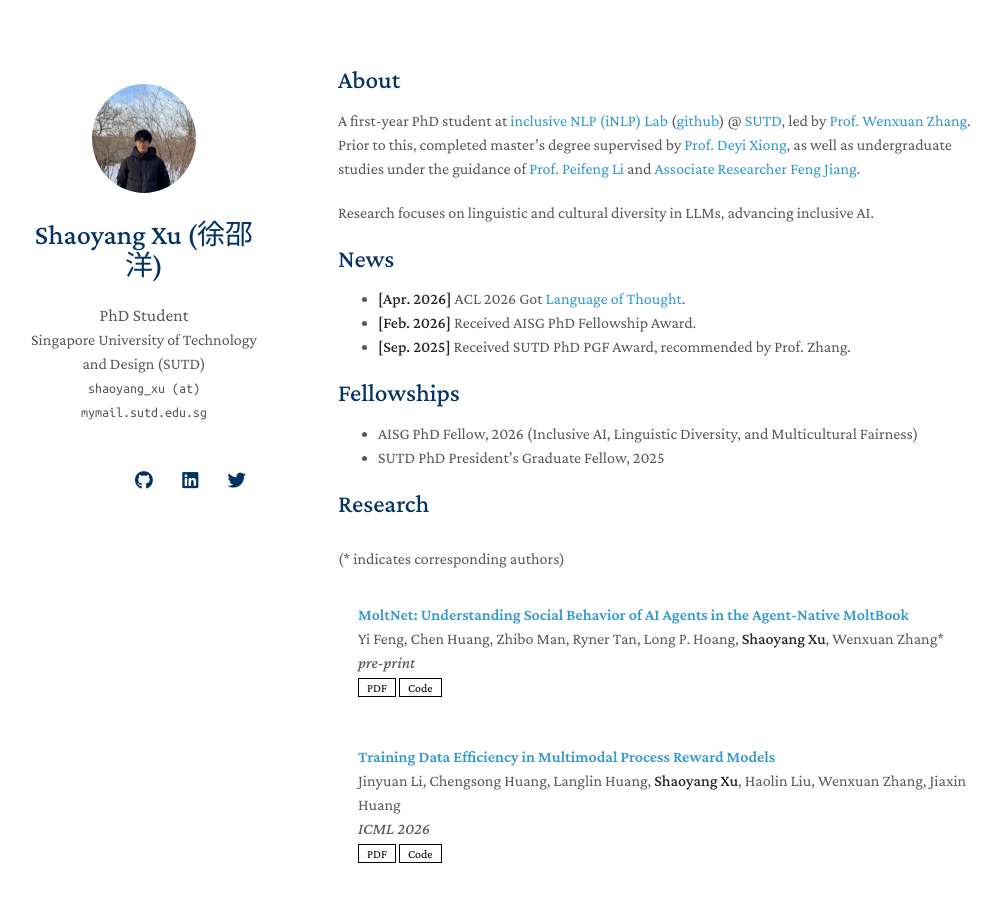
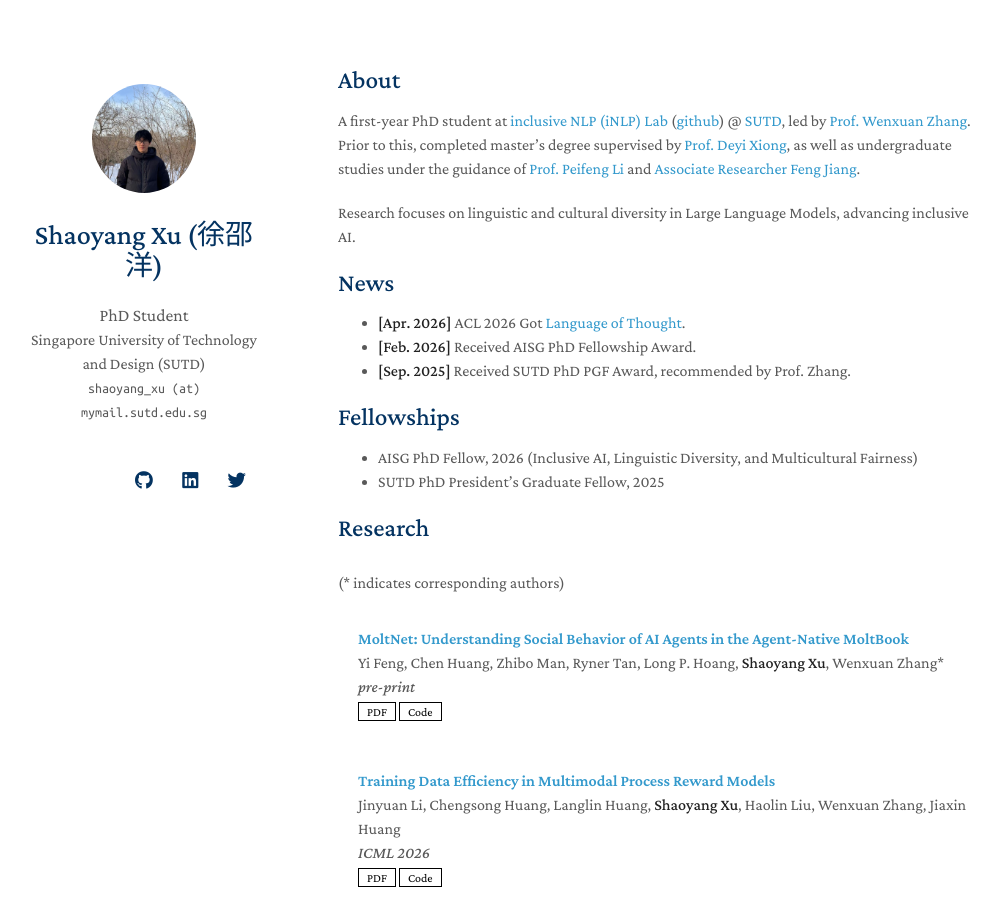
Before and after one commit to shaoyangxu/shaoyangxu.github.io, a Jekyll site: the page built from index.md, in a window 1280 px wide and 900 px high. Shown: the whole window, without its empty margins (132-1132 px from the left). Built offline with Jekyll 4.4.1, drawn with Linux system fonts in a browser that asks for light colours; nearby versions of some CDN libraries; a style sheet for code colours, icons or effects is not loaded; our own code applies the rules of GitHub Pages for plain Markdown files.

Commit message:
Update index.md

```diff
--- a/index.md
+++ b/index.md
@@ -5,7 +5,7 @@ layout: homepage
 ## About
 A first-year PhD student at [inclusive NLP (iNLP) Lab](https://isakzhang.github.io/group.html) ([github](https://github.com/iNLP-Lab)) @ [SUTD](https://www.sutd.edu.sg/istd/), led by [Prof. Wenxuan Zhang](https://isakzhang.github.io/). Prior to this, completed master's degree supervised by [Prof. Deyi Xiong](https://dyxiong.github.io/), as well as undergraduate studies under the guidance of [Prof. Peifeng Li](http://web.suda.edu.cn/pfli/list.htm) and [Associate Researcher Feng Jiang](https://fjiangai.github.io/).
 
-Research focuses on linguistic and cultural diversity in LLMs, advancing inclusive AI.
+Research focuses on linguistic and cultural diversity in Large Language Models, advancing inclusive AI.
 
 ## News
 - **[Apr. 2026]** ACL 2026 Got [Language of Thought](https://arxiv.org/pdf/2601.11227).
```
